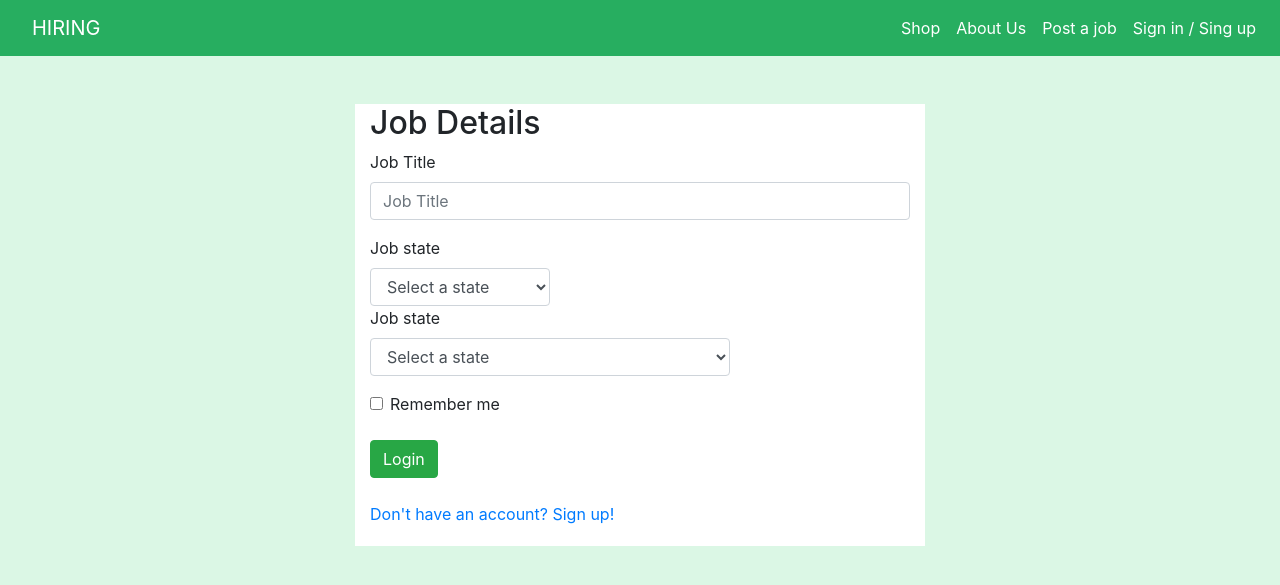
After one commit to alanbre/hiring-project, a Django app: template hiring/templates/post_job.html in a window 1280 px wide. The commit adds this page. Shown: the top 585 px of the page. Run offline with Django 3.2, Linux system fonts and the light colour scheme; the template is opened without the code that fills it, so the values that code supplies are empty; some libraries are stand-ins or nearby versions.

Commit message:
Alterações

```diff
--- a/hiring/templates/base.html
+++ b/hiring/templates/base.html
@@ -23,7 +23,7 @@
             <ul class="navbar-nav">
                 <li class="active"><a class="nav-item nav-link" href="#"> Shop </a></li>
                 <li class="active"><a class="nav-item nav-link" href="#"> About Us </a></li>
-                <li class="active"><a class="nav-item nav-link" href="#"> Lookbook </a></li>
+                <li class="active"><a class="nav-item nav-link" href="/postjob"> Post a job </a></li>
                 {% if user.is_authenticated %}
                 <div class="dropdown">
                     <a class="nav-link dropdown-toggle active" href="#" id="navbarDropdown" role="button" data-toggle="dropdown" aria-haspopup="true" aria-expanded="false">
--- /dev/null
+++ b/hiring/templates/post_job.html
@@ -0,0 +1,46 @@
+{% extends 'base.html' %}
+{% block content %}
+{% block title %}Post a job{% endblock %}
+    <div class="row justify-content-md-center">
+        <div class="col-md-6 my-col">
+            <h2>Job Details</h2>
+            <form method="POST" action="{% url 'signin'%}">
+                {% csrf_token %}
+                <div class="form-group">
+                    <label for="inputjobtitle">Job Title</label>
+                    <input type="email" class="form-control" id="inputjobtitle" placeholder="Job Title" type="text" required="required" maxlength="80" name="title">
+                </div>
+                <div class="form-group">
+                    <label for="sel1">Job state</label>
+                    <select class="form-control col-md-4" id="sel1">
+                        <option>Select a state</option>
+                        {% for e in estados %}
+                        <option>{{e.uf}}</option>
+                        {% endfor %}
+                    </select>
+                    <label for="sel1">Job state</label>
+                    <select class="form-control col-md-8" id="sel1">
+                        <option>Select a state</option>
+                        <option>2</option>
+                        <option>3</option>
+                        <option>4</option>
+                    </select>
+                </div>
+                <div class="form-check">
+                    <input type="checkbox" class="form-check-input" id="exampleCheck1">
+                    <label class="form-check-label" for="exampleCheck1">Remember me</label>
+                </div>
+                {% if error %}
+                <span class="signup-error">{{ error }}</span>
+                <br />
+                <br />
+                {% endif %}
+                <br />
+                <button type="submit" class="btn btn-success">Login</button>
+                <br />
+                <br />
+                <a href='{% url 'signup' %}'>Don't have an account? Sign up!</a>
+            </form>
+        </div>
+    </div>
+{% endblock %}
--- a/hiring/urls.py
+++ b/hiring/urls.py
@@ -5,6 +5,7 @@ from . import views
 
 urlpatterns = [
     path('', views.home, name="home"),
-    path('login/', views.login, name='login'),
+    path('postjob/', views.postjob, name='postjob'),
     path('accounts/', include('accounts.urls')),
+
 ] + static(settings.STATIC_URL, document_root=settings.STATIC_ROOT)
```
Also changed, not shown: hiring/models.py (added, +14 -0 lines), hiring/views.py (+10 -4 lines), hiring/migrations/0001_initial.py (added), hiring/migrations/0002_auto_20190119_2259.py (added), hiring/migrations/__init__.py (added), 1 other file.
